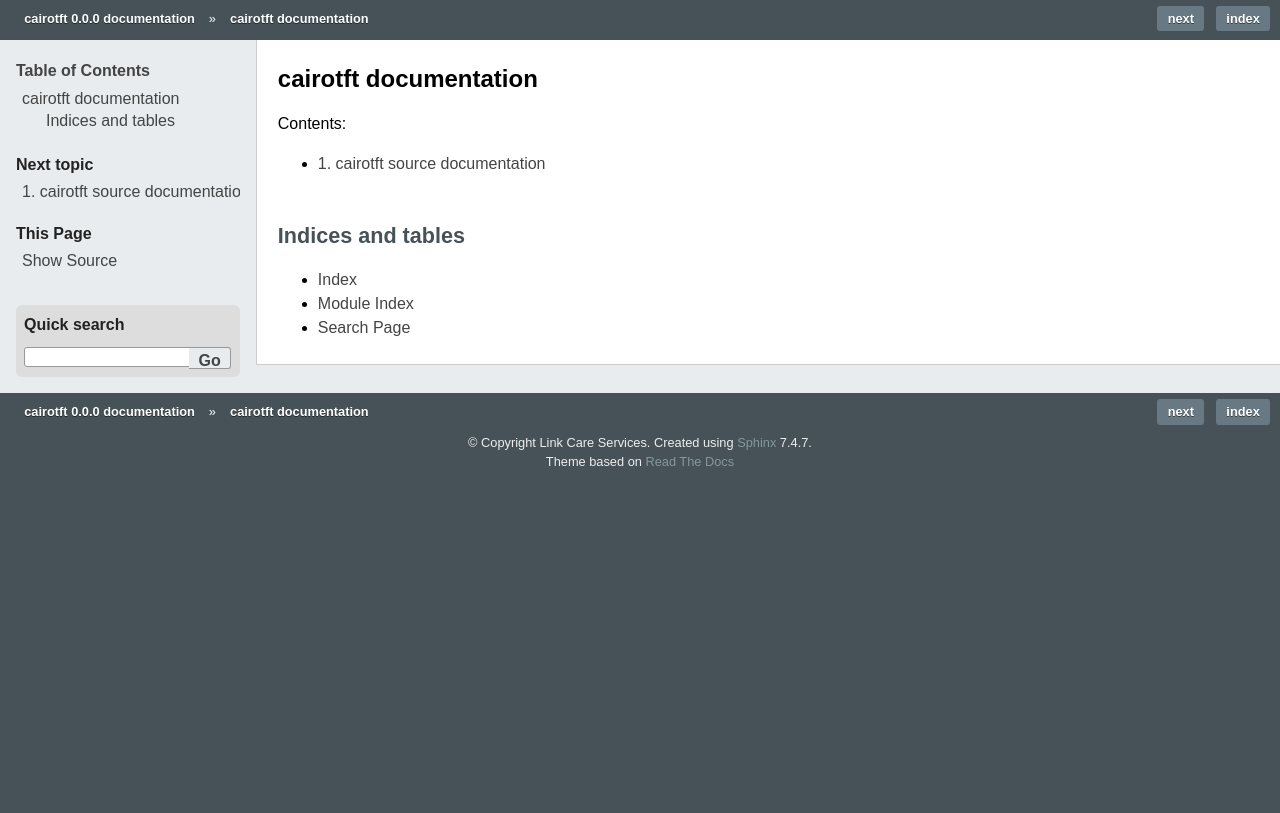
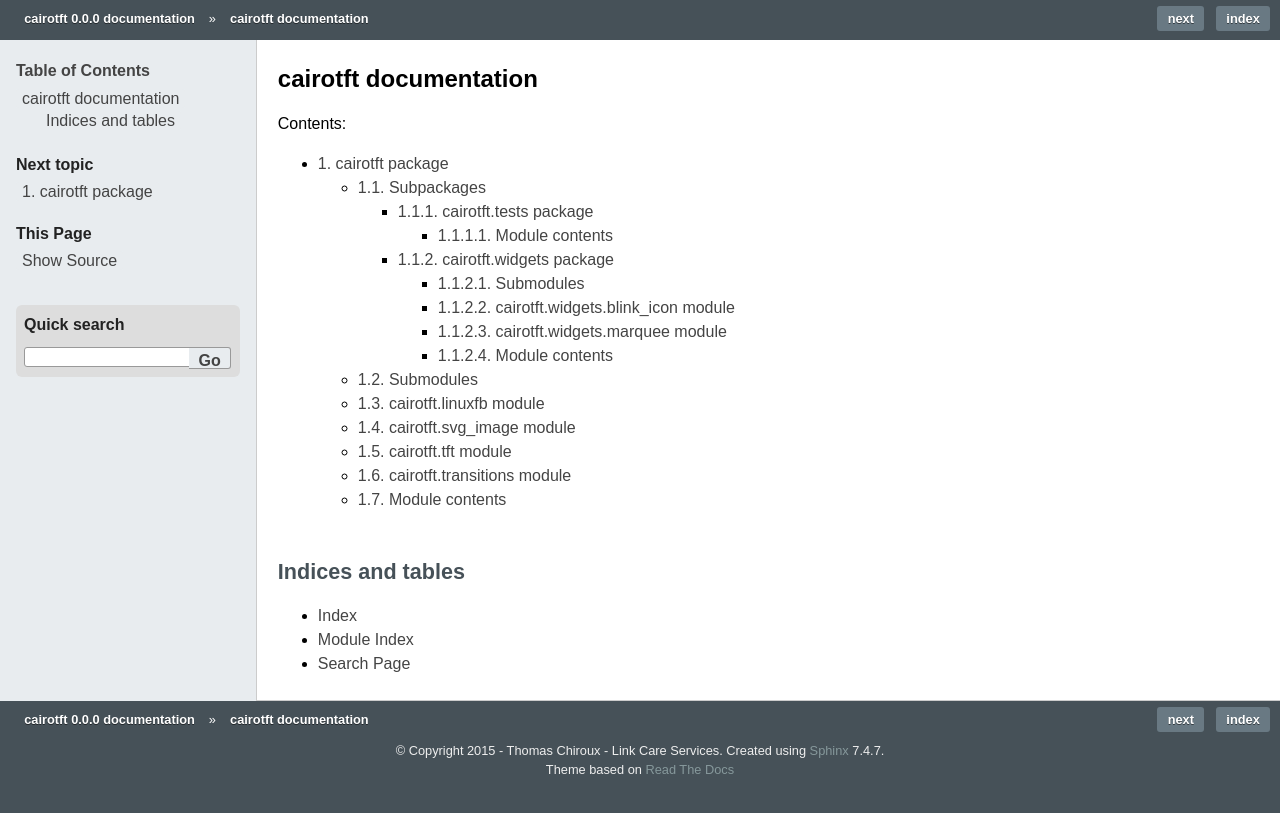
Before and after one commit to LinkCareServices/cairotft, a Sphinx documentation site: the page built from docs/index.rst, in a window 1280 px wide. Shown: the top 813 px of the page. Built offline with Sphinx 7.4.7, drawn with Linux system fonts in a browser that asks for light colours; pages that are not in the unit, such as notebooks, are missing from menus.

Commit message:
added apidoc in documentation.

```diff
--- a/docs/conf.py
+++ b/docs/conf.py
@@ -3,31 +3,31 @@
 # Fitch documentation build configuration file, created by
 # sphinx-quickstart on Tue Jul 10 18:37:45 2012.
 #
-# This file is execfile()d with the current directory set to its containing dir.
+# This file is execfile()d with the current directory set to its containing dir
 #
 # Note that not all possible configuration values are present in this
 # autogenerated file.
 #
 # All configuration values have a default; values that are commented out
 # serve to show the default.
+"""Config file for sphinx documentation."""
+import sys
+import os
 
-import sys
-#import os
-
-sys.path.append("../")
-from build_scripts.version import get_hg_version
+sys.path.insert(1, os.path.abspath("../"))
+from build_scripts.version import get_git_version
 # If extensions (or modules to document with autodoc) are in another directory,
 # add these directories to sys.path here. If the directory is relative to the
 # documentation root, use os.path.abspath to make it absolute, like shown here.
-#sys.path.insert(0, os.path.abspath('.'))
+# sys.path.insert(0, os.path.abspath('.'))
 
-# -- General configuration -----------------------------------------------------
+# -- General configuration ----------------------------------------------------
 
 # If your documentation needs a minimal Sphinx version, state it here.
-#needs_sphinx = '1.0'
+# needs_sphinx = '1.0'
 
-# Add any Sphinx extension module names here, as strings. They can be extensions
-# coming with Sphinx (named 'sphinx.ext.*') or your custom ones.
+# Add any Sphinx extension module names here, as strings. They can be
+# extensions coming with Sphinx (named 'sphinx.ext.*') or your custom ones.
 extensions = ['sphinx.ext.autosummary', 'sphinx.ext.autodoc',
               'sphinx.ext.doctest', 'sphinx.ext.viewcode',
               'sphinx.ext.intersphinx', 'sphinx.ext.todo',
@@ -36,7 +36,7 @@ extensions = ['sphinx.ext.autosummary', 'sphinx.ext.autodoc',
 todo_include_todos = True
 
 intersphinx_mapping = {
-    'python': ('http://docs.python.org/2.7', None),
+    'python': ('http://docs.python.org/3.4', None),
     }
 
 if tags.has('maintenance'):
@@ -54,60 +54,60 @@ templates_path = ['_templates']
 source_suffix = '.rst'
 
 # The encoding of source files.
-#source_encoding = 'utf-8-sig'
+# source_encoding = 'utf-8-sig'
 
 # The master toctree document.
 master_doc = 'index'
 
 # General information about the project.
 project = u'cairotft'
-copyright = u'Link Care Services'
+copyright = u'2015 - Thomas Chiroux - Link Care Services'
 
 # The version info for the project you're documenting, acts as replacement for
 # |version| and |release|, also used in various other places throughout the
 # built documents.
 #
 # The short X.Y version.
-version = get_hg_version()
+version = get_git_version()
 # The full version, including alpha/beta/rc tags.
 release = version
 
 # The language for content autogenerated by Sphinx. Refer to documentation
 # for a list of supported languages.
-#language = None
+# language = None
 
 # There are two options for replacing |today|: either, you set today to some
 # non-false value, then it is used:
-#today = ''
+# today = ''
 # Else, today_fmt is used as the format for a strftime call.
-#today_fmt = '%B %d, %Y'
+# today_fmt = '%B %d, %Y'
 
 # List of patterns, relative to source directory, that match files and
 # directories to ignore when looking for source files.
 exclude_patterns = ['_build']
 
-# The reST default role (used for this markup: `text`) to use for all documents.
-#default_role = None
+# The reST default role (used for this markup: `text`) to use for all documents
+# default_role = None
 
 # If true, '()' will be appended to :func: etc. cross-reference text.
 add_function_parentheses = False
 
 # If true, the current module name will be prepended to all description
 # unit titles (such as .. function::).
-#add_module_names = True
+# add_module_names = True
 
 # If true, sectionauthor and moduleauthor directives will be shown in the
 # output. They are ignored by default.
-#show_authors = False
+# show_authors = False
 
 # The name of the Pygments (syntax highlighting) style to use.
 pygments_style = 'sphinx'
 
 # A list of ignored prefixes for module index sorting.
-#modindex_common_prefix = []
+# modindex_common_prefix = []
 
 
-# -- Options for HTML output ---------------------------------------------------
+# -- Options for HTML output --------------------------------------------------
 
 # The theme to use for HTML and HTML Help pages.  See the documentation for
 # a list of builtin themes.
@@ -116,26 +116,26 @@ html_theme = 'armstrong'  # 'linfiniti-sphinx-theme'  # 'default'
 # Theme options are theme-specific and customize the look and feel of a theme
 # further.  For a list of options available for each theme, see the
 # documentation.
-#html_theme_options = {}
+# html_theme_options = {}
 
 # Add any paths that contain custom themes here, relative to this directory.
 html_theme_path = ['themes']
 
 # The name for this set of Sphinx documents.  If None, it defaults to
 # "<project> v<release> documentation".
-#html_title = None
+# html_title = None
 
 # A shorter title for the navigation bar.  Default is the same as html_title.
-#html_short_title = None
+# html_short_title = None
 
 # The name of an image file (relative to this directory) to place at the top
 # of the sidebar.
-#html_logo = None
+# html_logo = None
 
 # The name of an image file (within the static path) to use as favicon of the
 # docs.  This file should be a Windows icon file (.ico) being 16x16 or 32x32
 # pixels large.
-#html_favicon = None
+# html_favicon = None
 
 # Add any paths that contain custom static files (such as style sheets) here,
 # relative to this directory. They are copied after the builtin static files,
@@ -144,121 +144,120 @@ html_static_path = ['_static']
 
 # If not '', a 'Last updated on:' timestamp is inserted at every page bottom,
 # using the given strftime format.
-#html_last_updated_fmt = '%b %d, %Y'
+# html_last_updated_fmt = '%b %d, %Y'
 
 # If true, SmartyPants will be used to convert quotes and dashes to
 # typographically correct entities.
-#html_use_smartypants = True
+# html_use_smartypants = True
 
 # Custom sidebar templates, maps document names to template names.
-#html_sidebars = {}
+# html_sidebars = {}
 
 # Additional templates that should be rendered to pages, maps page names to
 # template names.
-#html_additional_pages = {}
+# html_additional_pages = {}
 
 # If false, no module index is generated.
-#html_domain_indices = True
+# html_domain_indices = True
 
 # If false, no index is generated.
 html_use_index = True
 html_use_modindex = True
 
 # If true, the index is split into individual pages for each letter.
-#html_split_index = False
+# html_split_index = False
 
 # If true, links to the reST sources are added to the pages.
-#html_show_sourcelink = True
+# html_show_sourcelink = True
 
 # If true, "Created using Sphinx" is shown in the HTML footer. Default is True.
-#html_show_sphinx = True
+# html_show_sphinx = True
 
 # If true, "(C) Copyright ..." is shown in the HTML footer. Default is True.
-#html_show_copyright = True
+# html_show_copyright = True
 
 # If true, an OpenSearch description file will be output, and all pages will
 # contain a <link> tag referring to it.  The value of this option must be the
 # base URL from which the finished HTML is served.
-#html_use_opensearch = ''
+# html_use_opensearch = ''
 
 # This is the file name suffix for HTML files (e.g. ".xhtml").
-#html_file_suffix = None
+# html_file_suffix = None
 
 # Output file base name for HTML help builder.
 htmlhelp_basename = 'cairotft'
 
 
-# -- Options for LaTeX output --------------------------------------------------
+# -- Options for LaTeX output -------------------------------------------------
 
 latex_elements = {
-# The paper size ('letterpaper' or 'a4paper').
-#'papersize': 'letterpaper',
+    # The paper size ('letterpaper' or 'a4paper').
+    # 'papersize': 'letterpaper',
 
-# The font size ('10pt', '11pt' or '12pt').
-#'pointsize': '10pt',
+    # The font size ('10pt', '11pt' or '12pt').
+    # 'pointsize': '10pt',
 
-# Additional stuff for the LaTeX preamble.
-#'preamble': '',
+    # Additional stuff for the LaTeX preamble.
+    # 'preamble': '',
 }
 
 # Grouping the document tree into LaTeX files. List of tuples
-# (source start file, target name, title, author, documentclass [howto/manual]).
+# (source start file, target name, title, author, documentclass [howto/manual])
 latex_documents = [
     ('index', 'cairotft.tex', u'cairotft Documentation',
-    u'LCS', 'manual'),
-    ]
+     u'', 'manual'), ]
 
 
 # The name of an image file (relative to this directory) to place at the top of
 # the title page.
-#latex_logo = None
+# latex_logo = None
 
 # For "manual" documents, if this is true, then toplevel headings are parts,
 # not chapters.
-#latex_use_parts = False
+# latex_use_parts = False
 
 # If true, show page references after internal links.
-#latex_show_pagerefs = False
+# latex_show_pagerefs = False
 
 # If true, show URL addresses after external links.
-#latex_show_urls = False
+# latex_show_urls = False
 
 # Documents to append as an appendix to all manuals.
-#latex_appendices = []
+# latex_appendices = []
 
 # If false, no module index is generated.
-#latex_domain_indices = True
+# latex_domain_indices = True
 
 
-# -- Options for manual page output --------------------------------------------
+# -- Options for manual page output -------------------------------------------
 
 # One entry per manual page. List of tuples
 # (source start file, name, description, authors, manual section).
 man_pages = [
     ('index', 'cairotft', u'cairotft Documentation',
-     [u'LCS'], 1)
+     [u''], 1)
 ]
 
 # If true, show URL addresses after external links.
-#man_show_urls = False
+# man_show_urls = False
 
 
-# -- Options for Texinfo output ------------------------------------------------
+# -- Options for Texinfo output -----------------------------------------------
 
 # Grouping the document tree into Texinfo files. List of tuples
 # (source start file, target name, title, author,
 #  dir menu entry, description, category)
 texinfo_documents = [
-  ('index', 'cairotft', u'cairotft Documentation',
-   u'LCS', 'cairotft', 'One line description of project.',
-   'Miscellaneous'),
+    ('index', 'cairotft', u'cairotft Documentation',
+     u'', 'cairotft', 'One line description of project.',
+     'Miscellaneous'),
 ]
 
 # Documents to append as an appendix to all manuals.
-#texinfo_appendices = []
+# texinfo_appendices = []
 
 # If false, no module index is generated.
-#texinfo_domain_indices = True
+# texinfo_domain_indices = True
 
 # How to display URL addresses: 'footnote', 'no', or 'inline'.
-#texinfo_show_urls = 'footnote'
+# texinfo_show_urls = 'footnote'
--- a/docs/source_doc/cairotft.rst
+++ b/docs/source_doc/cairotft.rst
@@ -1,4 +1,54 @@
-cairotft source documentation
-=============================
+cairotft package
+================
+
+Subpackages
+-----------
+
+.. toctree::
+
+    cairotft.tests
+    cairotft.widgets
+
+Submodules
+----------
+
+cairotft.linuxfb module
+-----------------------
+
+.. automodule:: cairotft.linuxfb
+    :members:
+    :undoc-members:
+    :show-inheritance:
+
+cairotft.svg_image module
+-------------------------
+
+.. automodule:: cairotft.svg_image
+    :members:
+    :undoc-members:
+    :show-inheritance:
+
+cairotft.tft module
+-------------------
+
+.. automodule:: cairotft.tft
+    :members:
+    :undoc-members:
+    :show-inheritance:
+
+cairotft.transitions module
+---------------------------
+
+.. automodule:: cairotft.transitions
+    :members:
+    :undoc-members:
+    :show-inheritance:
+
+
+Module contents
+---------------
 
 .. automodule:: cairotft
+    :members:
+    :undoc-members:
+    :show-inheritance:
--- /dev/null
+++ b/docs/source_doc/cairotft.tests.rst
@@ -0,0 +1,10 @@
+cairotft.tests package
+======================
+
+Module contents
+---------------
+
+.. automodule:: cairotft.tests
+    :members:
+    :undoc-members:
+    :show-inheritance:
--- /dev/null
+++ b/docs/source_doc/cairotft.widgets.rst
@@ -0,0 +1,30 @@
+cairotft.widgets package
+========================
+
+Submodules
+----------
+
+cairotft.widgets.blink_icon module
+----------------------------------
+
+.. automodule:: cairotft.widgets.blink_icon
+    :members:
+    :undoc-members:
+    :show-inheritance:
+
+cairotft.widgets.marquee module
+-------------------------------
+
+.. automodule:: cairotft.widgets.marquee
+    :members:
+    :undoc-members:
+    :show-inheritance:
+
+
+Module contents
+---------------
+
+.. automodule:: cairotft.widgets
+    :members:
+    :undoc-members:
+    :show-inheritance:
--- /dev/null
+++ b/docs/source_doc/modules.rst
@@ -0,0 +1,7 @@
+cairotft
+========
+
+.. toctree::
+   :maxdepth: 4
+
+   cairotft
```
Also changed, not shown: 2 other files.
